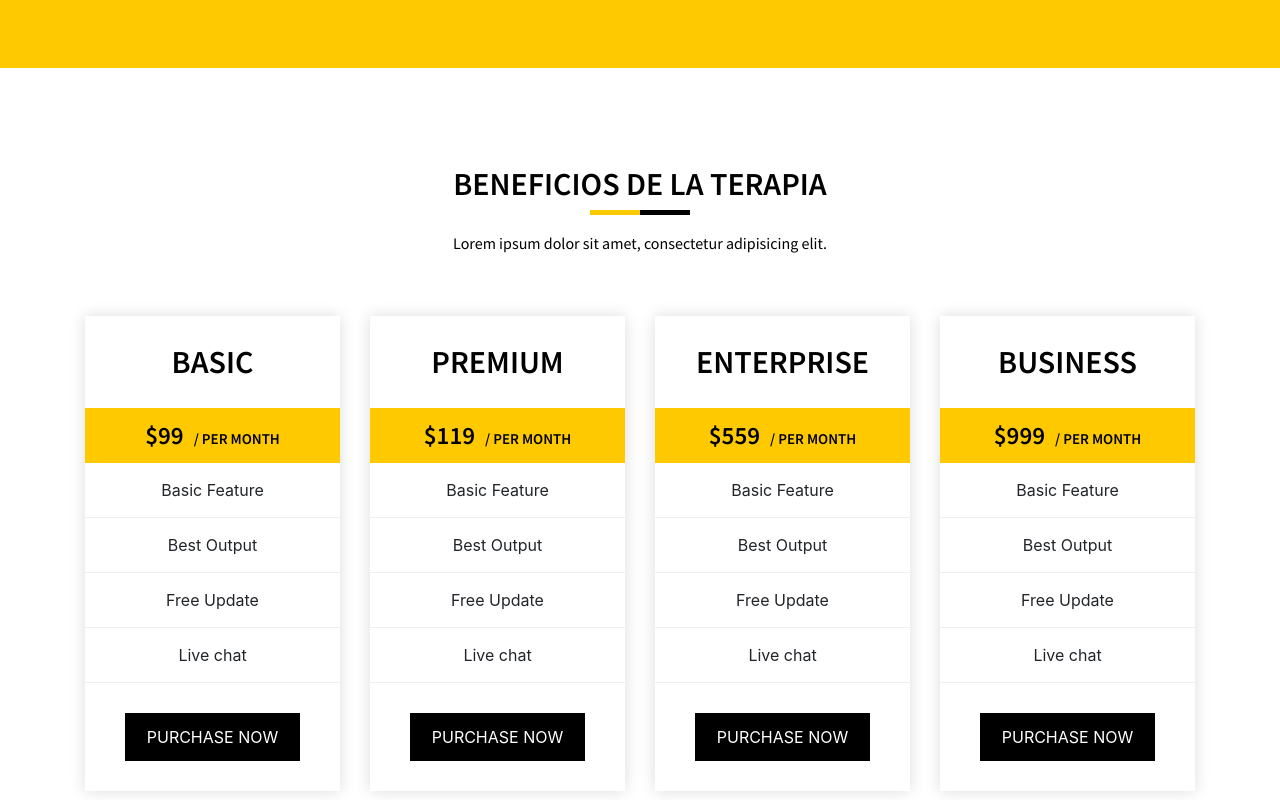
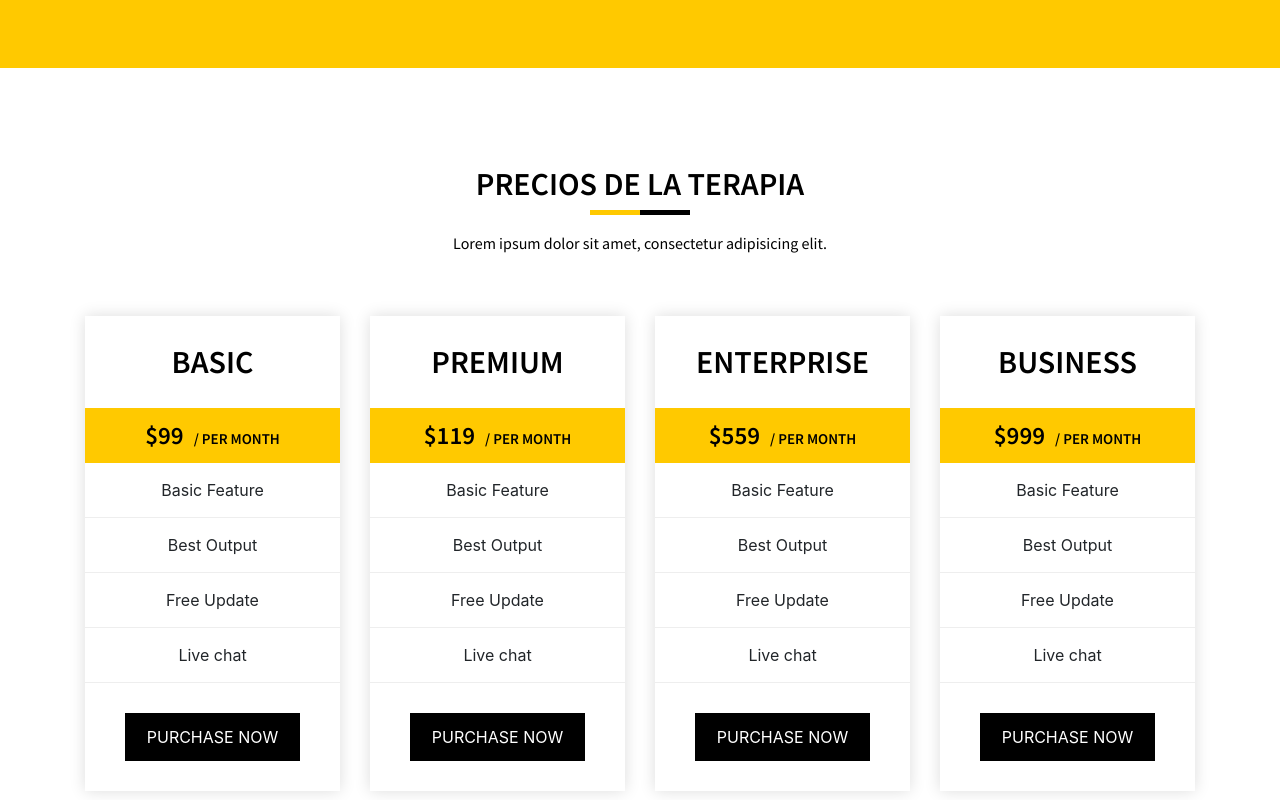
Before and after one commit to RidSeth/WebJorge, a plain HTML site: page index.html in a window 1280 px wide. Shown: the part 4857-5657 px from the top of the page. Drawn offline with Linux system fonts and the light colour scheme.

Commit message:
Cambio Texto

```diff
--- a/index.html
+++ b/index.html
@@ -545,7 +545,7 @@
             <div class="row justify-content-center">
                 <div class="col-lg-6 ">
                     <div class="section-title text-center">
-                        <h2>Beneficios de la Terapia</h2>
+                        <h2>Precios de la Terapia</h2>
                         <p>Lorem ipsum dolor sit amet, consectetur adipisicing elit.</p>
                     </div>
                 </div>
```
